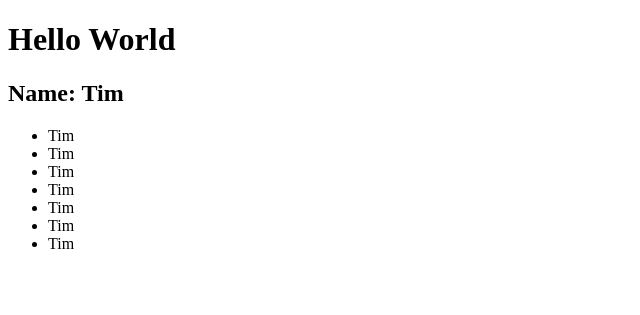
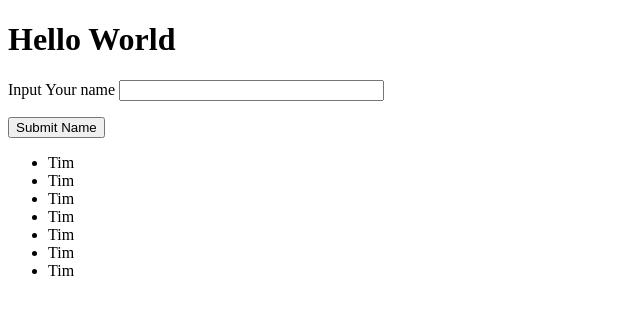
Before and after one commit to timdeklijn/hackathon_flask, a Flask app: page / in a window 1280 px wide. Shown: the top 315 px of the page, without its empty margins (0-640 px from the left). Run offline with Flask 2, Linux system fonts and the light colour scheme.

Commit message:
added form

```diff
--- a/app/main.py
+++ b/app/main.py
@@ -1,11 +1,21 @@
-from flask import Flask, render_template
+from flask import Flask, render_template, request
+from flask_wtf import FlaskForm
+from wtforms import StringField, SubmitField
 
 app = Flask(__name__)
+app.config["SECRET_KEY"] = "secret"
 
-@app.route("/")
+class InputForm(FlaskForm):
+    name = StringField("Input Your name")
+    submit = SubmitField("Submit Name")
+
+@app.route("/", methods=["GET", "POST"])
 def index():
-    name = "Tim"
-    return render_template("index.html", name=name)
+    form = InputForm()
+    if request.method == "POST":
+        print(request.form)
+    return render_template("index.html", form=form)
+
 
 if __name__ == "__main__":
     app.run(host="0.0.0.0", debug=True, port=5000)
--- a/app/templates/index.html
+++ b/app/templates/index.html
@@ -6,7 +6,16 @@
 </head>
 <body>
 <h1>Hello World</h1>
-<h2>Name: {{ name }}</h2>
+
+<form action="" method="post" novalidation>
+    {{ form.hidden_tag() }}
+    <p>
+        {{ form.name.label }}
+        {{ form.name(size=30) }}
+    </p>
+    <p>{{ form.submit() }}</p>
+</form>
+
 <ul>
     <li>Tim</li>
     <li>Tim</li>
```
Also changed, not shown: app/templates/tim.html (added, +10 -0 lines), Readme.md.
